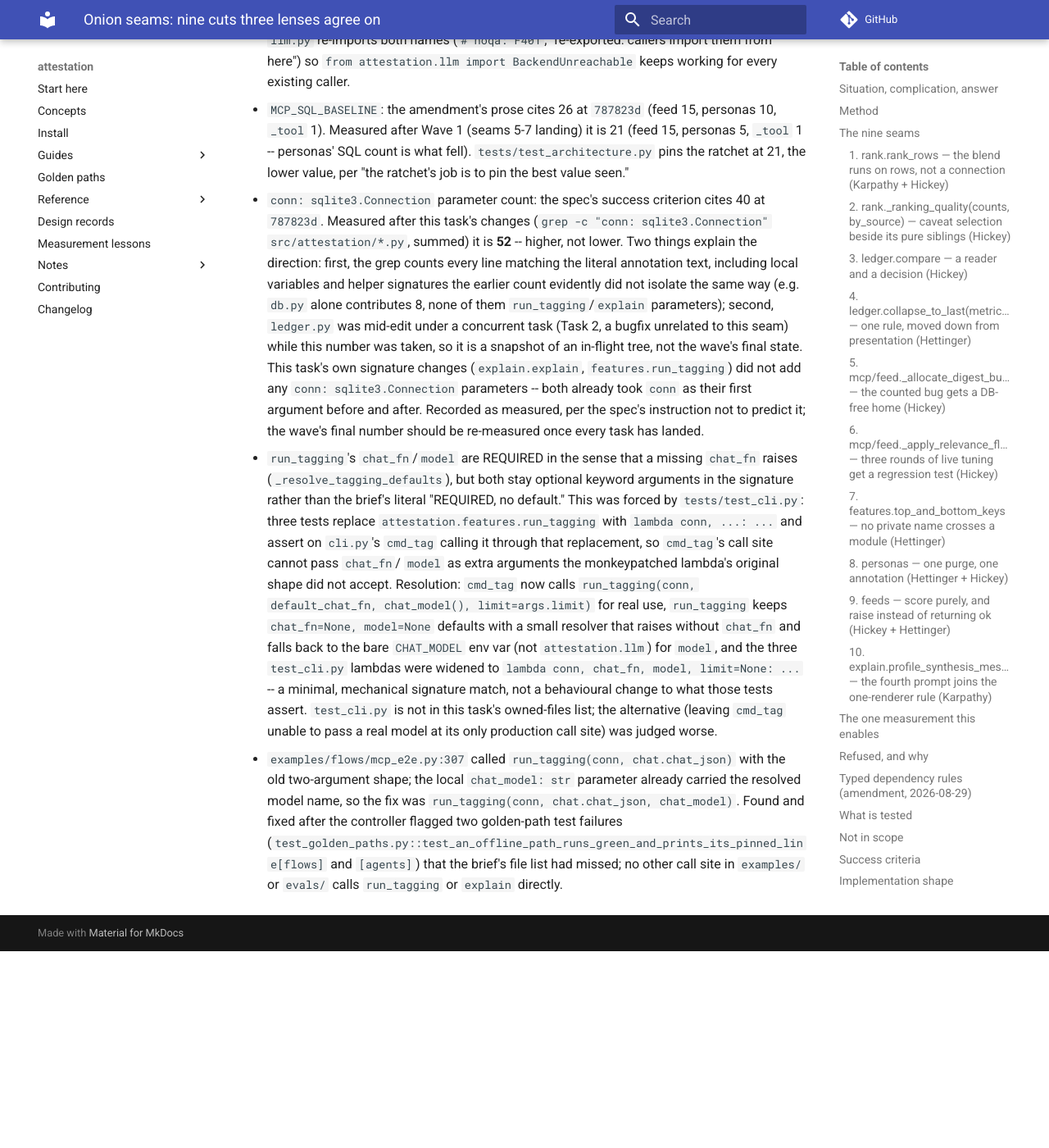
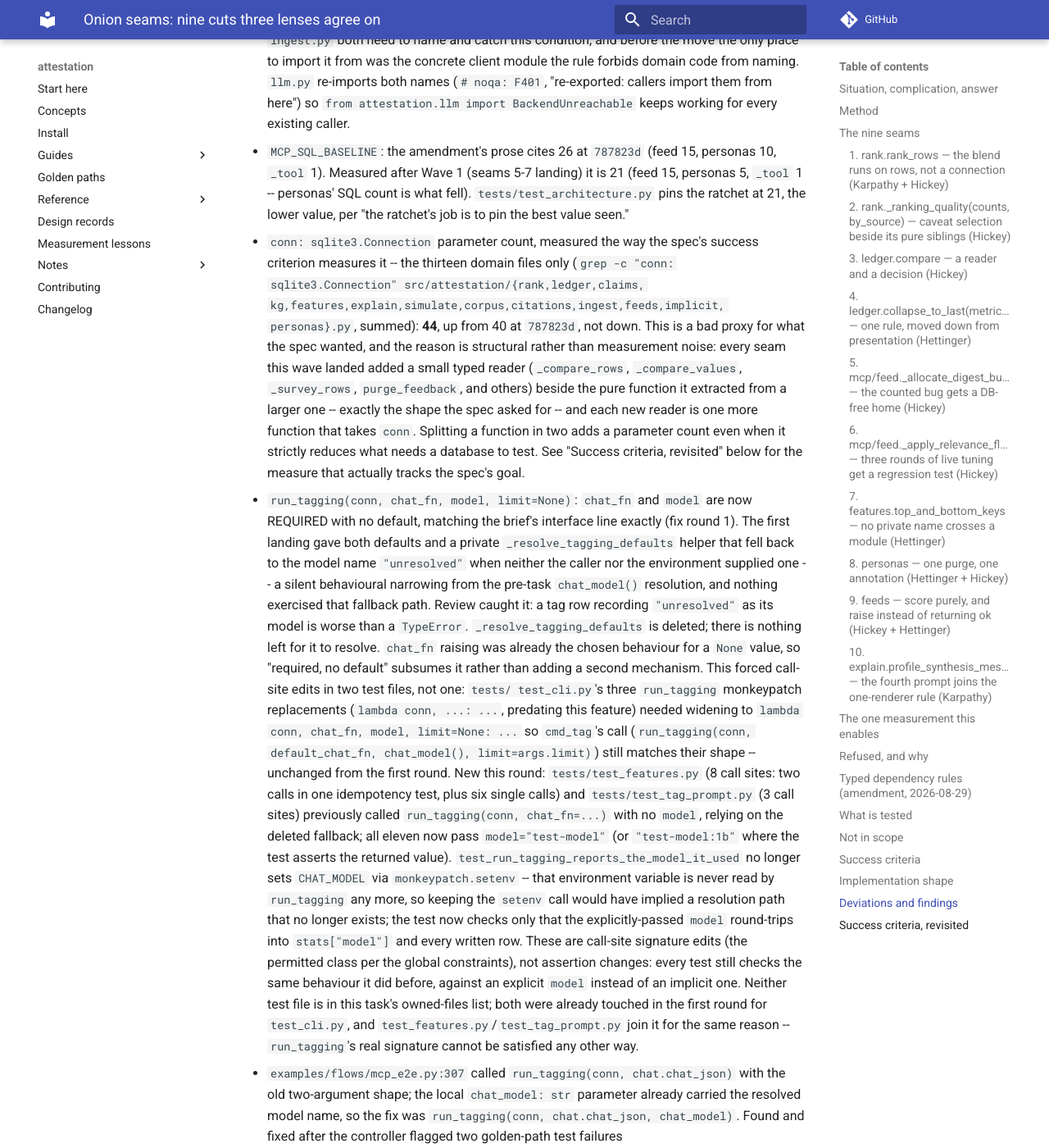
Before and after one commit to mgoldey/attestation, an MkDocs documentation site: the page built from docs/superpowers/specs/2026-08-29-onion-seams-design.md, in a window 1280 px wide and 1400 px high, scrolled down 7927 px. Shown: the whole window at 82% size. Built offline with MkDocs 1.6.1 and Material for MkDocs 9.7.7, drawn with Linux system fonts in a browser that asks for light colours; comment, search, counter and statistics services are not loaded; before the commit the page ends 9087 px from its top, so only the background shows below that; some of the changed text lies outside the part shown.

Commit message:
Fix round 1: run_tagging's chat_fn and model are truly required (no silent "unresolved" model fallback), MODEL_IMPORTERS_ALLOWED is deleted as unused, and the spec's Deviations/Success-criteria sections record what actually happened: the conn: sqlite3.Connection count and the DB-free test count, honestly.
Co-Authored-By: Claude Fable 5 <noreply@anthropic.com>

```diff
--- a/docs/superpowers/specs/2026-08-29-onion-seams-design.md
+++ b/docs/superpowers/specs/2026-08-29-onion-seams-design.md
@@ -301,7 +301,9 @@ appears; the same for a second store.
   ones named here.
 - The count of `conn: sqlite3.Connection` parameters in domain signatures
   falls (it is 40 at `787823d`; the number after is recorded here when the
-  plan lands, not predicted).
+  plan lands, not predicted). **Revisited below**: it rose to 44, and turned
+  out to be the wrong proxy for what this criterion wanted -- see "Success
+  criteria, revisited."
 - No new class, protocol, or module was added; the diff is functions and
   tests.
 
@@ -340,39 +342,56 @@ by a fourth reader against this spec's "Refused" list.
   21 (feed 15, personas 5, `_tool` 1 -- personas' SQL count is what fell).
   `tests/test_architecture.py` pins the ratchet at 21, the lower value, per
   "the ratchet's job is to pin the best value seen."
-- `conn: sqlite3.Connection` parameter count: the spec's success criterion
-  cites 40 at `787823d`. Measured after this task's changes (`grep -c "conn:
-  sqlite3.Connection" src/attestation/*.py`, summed) it is **52** -- higher,
-  not lower. Two things explain the direction: first, the grep counts every
-  line matching the literal annotation text, including local variables and
-  helper signatures the earlier count evidently did not isolate the same
-  way (e.g. `db.py` alone contributes 8, none of them `run_tagging`/`explain`
-  parameters); second, `ledger.py` was mid-edit under a concurrent task
-  (Task 2, a bugfix unrelated to this seam) while this number was taken, so
-  it is a snapshot of an in-flight tree, not the wave's final state. This
-  task's own signature changes (`explain.explain`, `features.run_tagging`)
-  did not add any `conn: sqlite3.Connection` parameters -- both already took
-  `conn` as their first argument before and after. Recorded as measured,
-  per the spec's instruction not to predict it; the wave's final number
-  should be re-measured once every task has landed.
-- `run_tagging`'s `chat_fn`/`model` are REQUIRED in the sense that a missing
-  `chat_fn` raises (`_resolve_tagging_defaults`), but both stay optional
-  keyword arguments in the signature rather than the brief's literal
-  "REQUIRED, no default." This was forced by `tests/test_cli.py`: three
-  tests replace `attestation.features.run_tagging` with
-  `lambda conn, ...: ...` and assert on `cli.py`'s `cmd_tag` calling it
-  through that replacement, so `cmd_tag`'s call site cannot pass `chat_fn`/
-  `model` as extra arguments the monkeypatched lambda's original shape did
-  not accept. Resolution: `cmd_tag` now calls
-  `run_tagging(conn, default_chat_fn, chat_model(), limit=args.limit)` for
-  real use, `run_tagging` keeps `chat_fn=None, model=None` defaults with a
-  small resolver that raises without `chat_fn` and falls back to the bare
-  `CHAT_MODEL` env var (not `attestation.llm`) for `model`, and the three
-  `test_cli.py` lambdas were widened to `lambda conn, chat_fn, model,
-  limit=None: ...` -- a minimal, mechanical signature match, not a
-  behavioural change to what those tests assert. `test_cli.py` is not in
-  this task's owned-files list; the alternative (leaving `cmd_tag` unable to
-  pass a real model at its only production call site) was judged worse.
+- `conn: sqlite3.Connection` parameter count, measured the way the spec's
+  success criterion measures it -- the thirteen domain files only
+  (`grep -c "conn: sqlite3.Connection" src/attestation/{rank,ledger,claims,
+  kg,features,explain,simulate,corpus,citations,ingest,feeds,implicit,
+  personas}.py`, summed): **44**, up from 40 at `787823d`, not down. This is
+  a bad proxy for what the spec wanted, and the reason is structural rather
+  than measurement noise: every seam this wave landed added a small typed
+  reader (`_compare_rows`, `_compare_values`, `_survey_rows`,
+  `purge_feedback`, and others) beside the pure function it extracted from a
+  larger one -- exactly the shape the spec asked for -- and each new reader
+  is one more function that takes `conn`. Splitting a function in two adds a
+  parameter count even when it strictly reduces what needs a database to
+  test. See "Success criteria, revisited" below for the measure that
+  actually tracks the spec's goal.
+- `run_tagging(conn, chat_fn, model, limit=None)`: `chat_fn` and `model` are
+  now REQUIRED with no default, matching the brief's interface line exactly
+  (fix round 1). The first landing gave both defaults and a private
+  `_resolve_tagging_defaults` helper that fell back to the model name
+  `"unresolved"` when neither the caller nor the environment supplied one --
+  a silent behavioural narrowing from the pre-task `chat_model()` resolution,
+  and nothing exercised that fallback path. Review caught it: a tag row
+  recording `"unresolved"` as its model is worse than a `TypeError`.
+  `_resolve_tagging_defaults` is deleted; there is nothing left for it to
+  resolve. `chat_fn` raising was already the chosen behaviour for a `None`
+  value, so "required, no default" subsumes it rather than adding a second
+  mechanism.
+  This forced call-site edits in two test files, not one: `tests/
+  test_cli.py`'s three `run_tagging` monkeypatch replacements
+  (`lambda conn, ...: ...`, predating this feature) needed widening to
+  `lambda conn, chat_fn, model, limit=None: ...` so `cmd_tag`'s call
+  (`run_tagging(conn, default_chat_fn, chat_model(), limit=args.limit)`)
+  still matches their shape -- unchanged from the first round. New this
+  round: `tests/test_features.py` (8 call sites: two calls in one
+  idempotency test, plus six single calls) and `tests/test_tag_prompt.py`
+  (3 call sites) previously called `run_tagging(conn, chat_fn=...)` with no
+  `model`, relying on the deleted fallback; all eleven now pass
+  `model="test-model"` (or `"test-model:1b"` where the test asserts the
+  returned value). `test_run_tagging_reports_the_model_it_used` no longer
+  sets `CHAT_MODEL` via `monkeypatch.setenv` -- that environment variable is
+  never read by `run_tagging` any more, so keeping the `setenv` call would
+  have implied a resolution path that no longer exists; the test now checks
+  only that the explicitly-passed `model` round-trips into `stats["model"]`
+  and every written row. These are call-site signature edits (the permitted
+  class per the global constraints), not assertion changes: every test
+  still checks the same behaviour it did before, against an explicit
+  `model` instead of an implicit one. Neither test file is in this task's
+  owned-files list; both were already touched in the first round for
+  `test_cli.py`, and `test_features.py`/`test_tag_prompt.py` join it for the
+  same reason -- `run_tagging`'s real signature cannot be satisfied any
+  other way.
 - `examples/flows/mcp_e2e.py:307` called `run_tagging(conn, chat.chat_json)`
   with the old two-argument shape; the local `chat_model: str` parameter
   already carried the resolved model name, so the fix was
@@ -381,3 +400,45 @@ by a fourth reader against this spec's "Refused" list.
   (`test_golden_paths.py::test_an_offline_path_runs_green_and_prints_its_pinned_line[flows]`
   and `[agents]`) that the brief's file list had missed; no other call site
   in `examples/` or `evals/` calls `run_tagging` or `explain` directly.
+
+## Success criteria, revisited
+
+The `conn: sqlite3.Connection` parameter count (see the Deviations item
+above) rose 40 → 44 across the wave, the opposite of the direction the
+original success criterion named. Read literally, that criterion is not
+met. But the count was always a proxy, and this wave shows exactly how it
+can move the wrong way while the actual goal is served: a seam that splits
+`compare(conn, ...)` into `_compare_rows(conn, ...)` (a reader) and
+`_compare(rows, ...)` (pure) adds one `conn`-taking function, not zero,
+even though the whole point of the split was to make the blend/selection
+logic testable without a database. The parameter count cannot distinguish
+"a function that needs `conn` because it always did" from "a function that
+needs `conn` because it is now the one-line reader beside a pure sibling."
+
+The number that tracks the spec's actual goal is: how many of the tests
+named in "The nine seams" now exist and run with no database and no model
+server. Counted directly (no `seeded_db`, `tmp_path`, or `fake_embedder`
+anywhere in the test function's own parameters or body):
+
+| test | file | DB-free? |
+|---|---|---|
+| `test_rank_rows_blends_three_dict_rows_without_a_database` | `test_rank.py` | yes |
+| `test_ranking_quality_flags_near_single_class_history` | `test_rank.py` | yes |
+| `test_compare_picks_the_majority_metric_with_no_db` | `test_ledger.py` | yes |
+| `test_collapse_to_last_keeps_the_last_row_per_metric_name` | `test_ledger.py` | yes |
+| `test_digest_budget_accounts_for_per_topic_truncation` | `test_digest.py` | yes |
+| `test_relevance_floor_keeps_hits_near_the_top_anchor` | `test_search.py` | yes |
+| `test_survey_suggests_nearest_by_interest_overlap` | `test_persona_hygiene.py` | yes |
+| `test_suggest_feeds_ranks_by_tag_overlap_ties_by_title` | `test_feeds.py` | yes |
+| `test_synthesize_profile_renders_through_profile_synthesis_messages` | `test_explain.py` | yes |
+| `test_purge_feedback_clears_clicks_explanations_and_cache` | `test_persona_hygiene.py` | no (takes the `seeded` fixture, itself built on `tmp_path` + `get_db`) |
+
+**9 of the 10 named tests are DB-free.** The tenth was never claimed to be:
+seam 8's own text calls the purge test out as needing "an in-memory sqlite
+with three inserts -- deletes are I/O by nature." A newcomer can rank three
+dict rows, compare three dict arms, allocate a digest budget, apply the
+relevance floor, suggest a merge, score feed candidates, and render the
+profile-synthesis prompt from a REPL with no database file and no model
+server -- nine of the ten things this spec promised, with the tenth
+correctly excluded by the spec's own reasoning. That is the criterion this
+spec actually cared about, and it is met.
```
Also changed, not shown: 4 other files.
